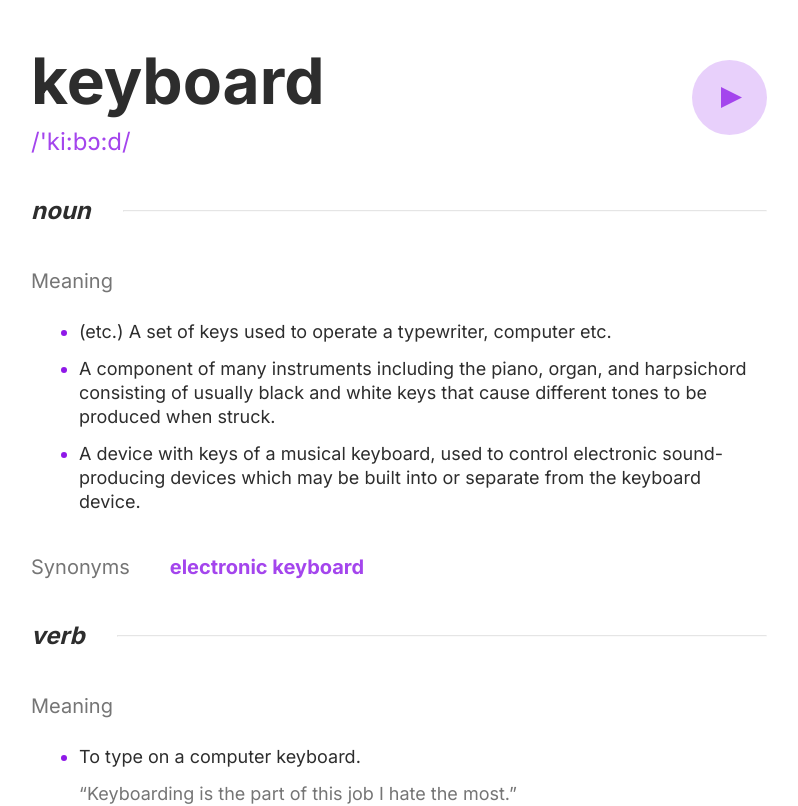
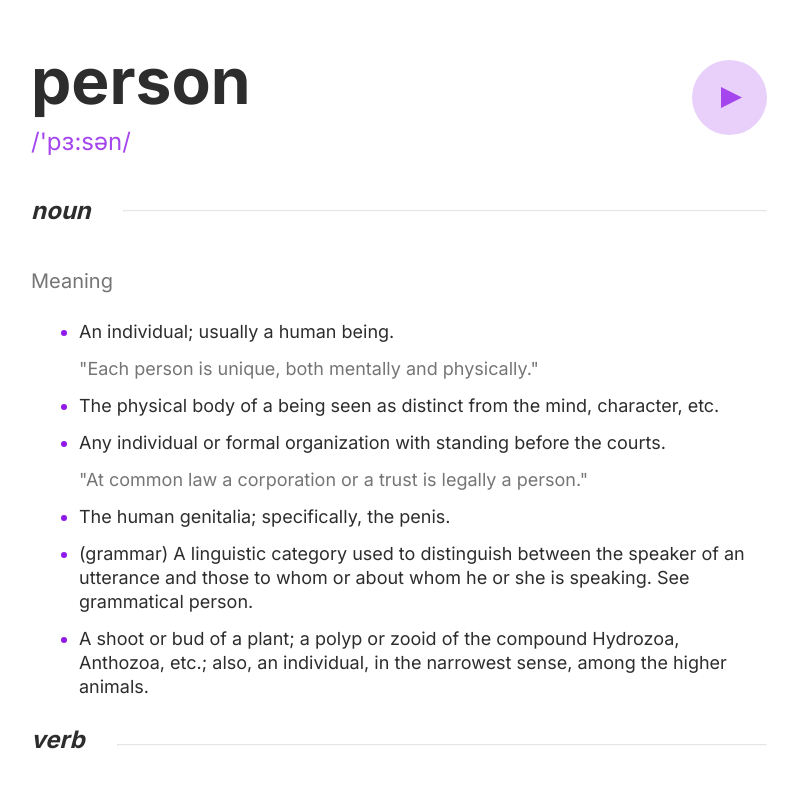
Before and after one commit to lomsadze123/dictionary-web-app, a React (Vite) app: page / in a window 1280 px wide. Shown: the part 220-1026 px from the top of the page, without its empty margins (241-1039 px from the left). Built offline with nearby package versions, Linux system fonts and the light colour scheme.

Commit message:
dictionary-web-app

```diff
--- a/package.json
+++ b/package.json
@@ -10,6 +10,7 @@
     "preview": "vite preview"
   },
   "dependencies": {
+    "axios": "^1.5.1",
     "react": "^18.2.0",
     "react-dom": "^18.2.0",
     "styled-components": "^6.0.8"
--- /dev/null
+++ b/src/components/Data.ts
@@ -0,0 +1,99 @@
+const Data = [
+  {
+    word: "person",
+    phonetic: "/'pɜ:sən/",
+    phonetics: [
+      {
+        text: "/'pɜ:sən/",
+        audio:
+          "https://api.dictionaryapi.dev/media/pronunciations/en/person-uk.mp3",
+        sourceUrl: "https://commons.wikimedia.org/w/index.php?curid=9023303",
+        license: {
+          name: "BY 3.0 US",
+          url: "https://creativecommons.org/licenses/by/3.0/us",
+        },
+      },
+      {
+        text: "/'pɝsən/",
+        audio:
+          "https://api.dictionaryapi.dev/media/pronunciations/en/person-us.mp3",
+        sourceUrl: "https://commons.wikimedia.org/w/index.php?curid=1113791",
+        license: {
+          name: "BY-SA 3.0",
+          url: "https://creativecommons.org/licenses/by-sa/3.0",
+        },
+      },
+    ],
+    meanings: [
+      {
+        partOfSpeech: "noun",
+        definitions: [
+          {
+            definition: "An individual; usually a human being.",
+            synonyms: [],
+            antonyms: [],
+            example: "Each person is unique, both mentally and physically.",
+          },
+          {
+            definition:
+              "The physical body of a being seen as distinct from the mind, character, etc.",
+            synonyms: [],
+            antonyms: [],
+          },
+          {
+            definition:
+              "Any individual or formal organization with standing before the courts.",
+            synonyms: [],
+            antonyms: [],
+            example:
+              "At common law a corporation or a trust is legally a person.",
+          },
+          {
+            definition: "The human genitalia; specifically, the penis.",
+            synonyms: [],
+            antonyms: [],
+          },
+          {
+            definition:
+              "(grammar) A linguistic category used to distinguish between the speaker of an utterance and those to whom or about whom he or she is speaking. See grammatical person.",
+            synonyms: [],
+            antonyms: [],
+          },
+          {
+            definition:
+              "A shoot or bud of a plant; a polyp or zooid of the compound Hydrozoa, Anthozoa, etc.; also, an individual, in the narrowest sense, among the higher animals.",
+            synonyms: [],
+            antonyms: [],
+          },
+        ],
+        synonyms: [],
+        antonyms: [],
+      },
+      {
+        partOfSpeech: "verb",
+        definitions: [
+          {
+            definition:
+              "To represent as a person; to personify; to impersonate.",
+            synonyms: [],
+            antonyms: [],
+          },
+          {
+            definition: "(gender-neutral) To man.",
+            synonyms: [],
+            antonyms: [],
+          },
+        ],
+        synonyms: [],
+        antonyms: [],
+      },
+    ],
+    license: {
+      name: "CC BY-SA 3.0",
+      url: "https://creativecommons.org/licenses/by-sa/3.0",
+    },
+    sourceUrls: ["https://en.wiktionary.org/wiki/person"],
+  },
+];
+
+export default Data;
--- a/src/components/Meaning.tsx
+++ b/src/components/Meaning.tsx
@@ -1,28 +1,41 @@
+import { Fragment } from "react";
 import styled from "styled-components";
 
-const Meaning = () => {
+export interface Types {
+  definition: string;
+  synonyms: never[];
+  antonyms: never[];
+  example?: string;
+}
+
+const Meaning = ({
+  definitions,
+  synonyms,
+}: {
+  definitions: Types[];
+  synonyms: never[] | string[];
+}) => {
   return (
     <Div>
       <p>Meaning</p>
       <ul>
-        <li>
-          (etc.) A set of keys used to operate a typewriter, computer etc.
-        </li>
-        <li>
-          A component of many instruments including the piano, organ, and
-          harpsichord consisting of usually black and white keys that cause
-          different tones to be produced when struck.
-        </li>
-        <li>
-          A device with keys of a musical keyboard, used to control electronic
-          sound-producing devices which may be built into or separate from the
-          keyboard device.
-        </li>
+        {definitions.map((item, index) => (
+          <Fragment key={index + 100}>
+            <li key={index}>{item.definition}</li>
+            <h3 key={item.definition}>{item.example && `"${item.example}"`}</h3>
+          </Fragment>
+        ))}
       </ul>
-      <div>
-        <p>Synonyms</p>
-        <h2>electronic keyboard</h2>
-      </div>
+      {synonyms.length > 0 && (
+        <div className="margin">
+          <p>Synonyms</p>
+          <div>
+            {synonyms.map((synonym, index) => (
+              <h2 key={index}>{synonym}</h2>
+            ))}
+          </div>
+        </div>
+      )}
     </Div>
   );
 };
@@ -56,13 +69,27 @@ const Div = styled.div`
     font-size: 1.6rem;
     font-weight: 700;
   }
+  h3 {
+    font-size: 1.5rem;
+    color: #757575;
+    margin: 1.3rem 0;
+    line-height: 2.4rem;
+    font-weight: 400;
+  }
   div {
     display: flex;
     gap: 2.4rem;
-    margin-top: 2rem;
     p {
       margin: 0;
     }
+    div {
+      gap: 0.5rem;
+      flex-wrap: wrap;
+      margin: 0;
+    }
+  }
+  .margin {
+    margin: 2rem 0 1.2rem 0;
   }
 
   @media (min-width: 768px) {
@@ -79,9 +106,17 @@ const Div = styled.div`
     h2 {
       font-size: 2rem;
     }
+    h3 {
+      font-size: 1.8rem;
+    }
     div {
-      margin-top: 4.1rem;
       gap: 4rem;
+      div {
+        gap: 1rem;
+      }
     }
   }
+  .margin {
+    margin: 4.1rem 0 4rem 0;
+  }
 `;
--- a/src/components/SearchForm.tsx
+++ b/src/components/SearchForm.tsx
@@ -3,17 +3,60 @@ import search from "../assets/icon-search.svg";
 import Word from "./Word";
 import Meaning from "./Meaning";
 import Verbs from "./Verbs";
+import { useState } from "react";
+import Data from "./Data";
+import axios from "axios";
 
 const SearchForm = () => {
+  const [data, setData] = useState(Data);
+  const [value, setValue] = useState("person");
+
+  const fetchData = async () => {
+    try {
+      const req = await axios.get(
+        "https://api.dictionaryapi.dev/api/v2/entries/en/" + value
+      );
+      const reqData = req.data;
+      setData(reqData);
+    } catch (error) {
+      console.log(error);
+    }
+  };
+
+  const handleSubmit = (e: React.FormEvent<HTMLFormElement>) => {
+    e.preventDefault();
+    if (value !== "") {
+      fetchData();
+    }
+  };
+
+  const check = data[0].meanings[1] && data[0].meanings[1];
+  const check2 = data[0].meanings[2] && data[0].meanings[2].definitions;
+
   return (
     <Main>
-      <form>
-        <input type="text" placeholder="Search for any word…" />
+      <form onSubmit={handleSubmit}>
+        <input
+          onChange={(e) => setValue(e.currentTarget.value)}
+          type="text"
+          placeholder="Search for any word…"
+        />
         <img src={search} alt="search bar icon" />
       </form>
-      <Word />
-      <Meaning />
-      <Verbs />
+      <Word
+        word={data[0].word}
+        phonetic={data[0].phonetic}
+        audio={data[0].phonetics.length > 0 ? data[0].phonetics[0].audio : null}
+      />
+      <Meaning
+        definitions={data[0].meanings[0].definitions}
+        synonyms={data[0].meanings[0].synonyms}
+      />
+      <Verbs
+        definitions={check ? check.definitions : check2}
+        check={check && check.partOfSpeech}
+        link={data[0].sourceUrls}
+      />
     </Main>
   );
 };
@@ -54,5 +97,8 @@ const Main = styled.main`
     input {
       font-size: 2rem;
     }
+    form:focus-within {
+      border: 0.1rem solid #a445ed;
+    }
   }
 `;
--- a/src/components/Verbs.tsx
+++ b/src/components/Verbs.tsx
@@ -1,29 +1,44 @@
 import styled from "styled-components";
 import { WordMean } from "./Word";
 import newWindow from "../assets/icon-new-window.svg";
+import { Types } from "./Meaning";
+import { Fragment } from "react";
 
-const Verbs = () => {
+const Verbs = ({
+  definitions,
+  check,
+  link,
+}: {
+  definitions: Types[];
+  check: string;
+  link: string[];
+}) => {
   return (
     <Div>
-      <WordMean>
-        <h2>verb</h2>
-        <hr />
-      </WordMean>
-      <p>Meaning</p>
-      <ul>
-        <li>To type on a computer keyboard.</li>
-        <p>“Keyboarding is the part of this job I hate the most.”</p>
-      </ul>
+      {definitions && (
+        <>
+          <WordMean className="margin">
+            <h2>{check}</h2>
+            <hr />
+          </WordMean>
+          <p>Meaning</p>
+          <ul>
+            {definitions.map((item, index) => (
+              <Fragment key={index + 100}>
+                <li key={index}>{item.definition}</li>
+                <p>{item.example && `"${item.example}"`}</p>
+              </Fragment>
+            ))}
+          </ul>
+        </>
+      )}
       <hr />
+
       <div>
         <h3>Source</h3>
         <span>
-          <a
-            href="https://en.wiktionary.org/wiki/keyboard"
-            target="_blank"
-            rel="noreferrer noopener"
-          >
-            https://en.wiktionary.org/wiki/keyboard
+          <a href={link[0]} target="_blank" rel="noreferrer noopener">
+            {link[0]}
           </a>
         </span>
       </div>
@@ -34,6 +49,9 @@ const Verbs = () => {
 export default Verbs;
 
 const Div = styled.div`
+  .margin {
+    margin: 0;
+  }
   margin: 0 0 8.5rem 0;
   p {
     font-size: 1.6rem;
@@ -56,11 +74,12 @@ const Div = styled.div`
   }
   ul p {
     color: #757575;
-    margin: 1.3rem 0 3.2rem 0;
+    margin: 1.3rem 0 0 0;
     font-size: 1.5rem;
   }
   hr {
     opacity: 0.25;
+    margin: 3.2rem 0 0.8rem 0;
   }
   h3,
   a {
@@ -68,9 +87,9 @@ const Div = styled.div`
     font-weight: 400;
     color: #757575;
     text-decoration: underline;
-    margin: 2.4rem 0 0.8rem 0;
   }
   a {
+    margin: 2.4rem 0 0.8rem 0;
     color: #2d2d2d;
     margin: 0;
   }
@@ -94,8 +113,11 @@ const Div = styled.div`
     ul {
       padding-left: 4.8rem;
     }
+    hr {
+      margin: 3.2rem 0 2rem 0;
+    }
     hr + div {
-      margin-top: 2.1rem;
+      margin-top: 0;
       display: flex;
       align-items: center;
       gap: 2.5rem;
--- a/src/components/Word.tsx
+++ b/src/components/Word.tsx
@@ -1,15 +1,31 @@
 import styled from "styled-components";
 
-const Word = () => {
+const Word = ({
+  word,
+  phonetic,
+  audio,
+}: {
+  word: string;
+  phonetic: string;
+  audio: string | null;
+}) => {
+  const audios = !!audio ? new Audio(audio) : null;
+  const handleSound = () => {
+    if (audios) {
+      audios.play();
+    }
+  };
+
   return (
     <Div>
       <article>
         <div>
-          <h1>keyboard</h1>
-          <p>/'ki:bɔ:d/</p>
+          <h1>{word}</h1>
+          <p>{phonetic}</p>
         </div>
         <div>
           <svg
+            onClick={handleSound}
             xmlns="http://www.w3.org/2000/svg"
             width="75"
             height="75"
```
Also changed, not shown: 1 other file (tests, documents, lock files or other folders).
